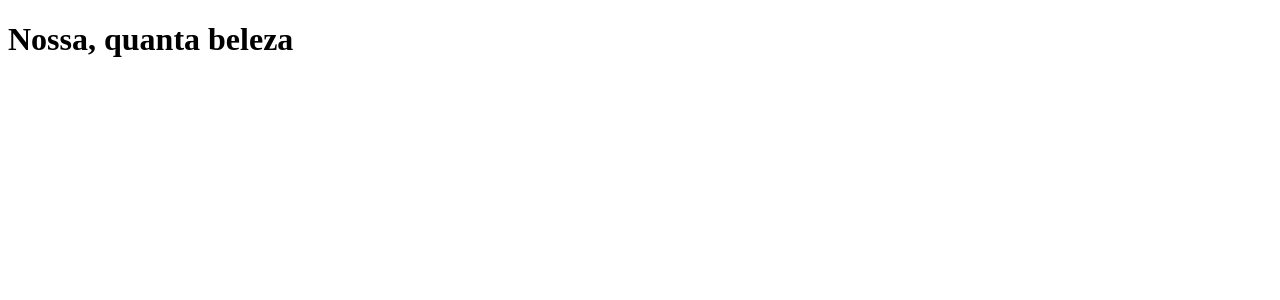
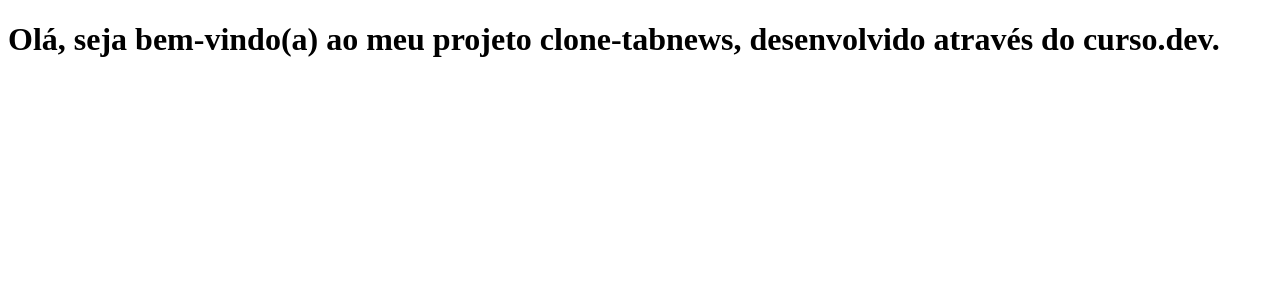
Before and after one commit to idianaranf/clone-tabnews, a Next.js app: page / in a window 1280 px wide. Shown: the top 300 px of the page. Built offline with nearby package versions, Linux system fonts and the light colour scheme.

Commit message:
modifica a frase

```diff
--- a/pages/index.js
+++ b/pages/index.js
@@ -1,5 +1,10 @@
 function Home() {
-    return <h1>Nossa, quanta beleza</h1>
+  return (
+    <h1>
+      Olá, seja bem-vindo(a) ao meu projeto clone-tabnews, desenvolvido através
+      do curso.dev.
+    </h1>
+  );
 }
 
 export default Home;
```
